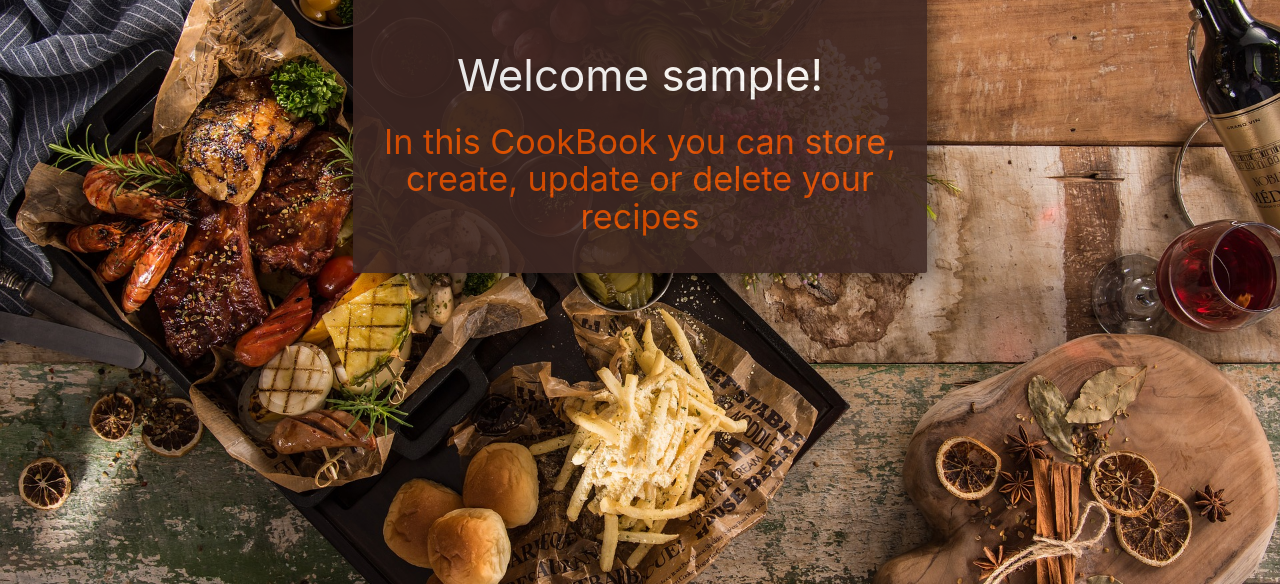
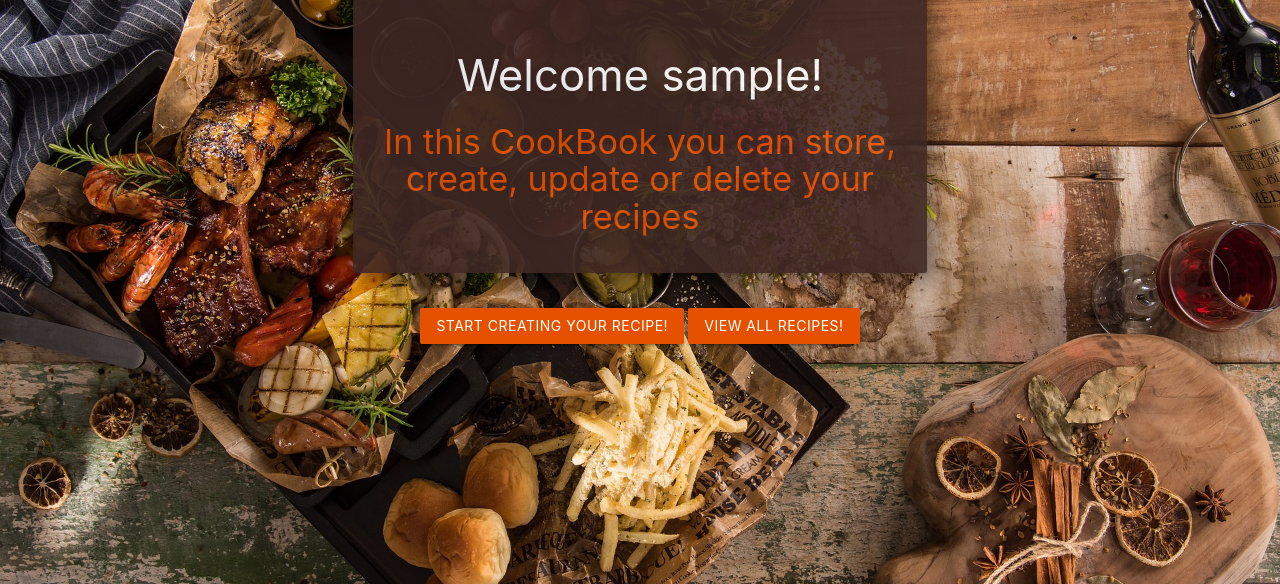
Before and after one commit to Diolg/cook-book, a Flask app: page /mypage/1 in a window 1280 px wide. Shown: the part 93-677 px from the top of the page. Run offline with Flask 2, Linux system fonts and the light colour scheme; the visitor is signed in with stand-in values (Sample User, id 1); a database or web service that is not in the repository returns one stand-in record (values such as "Sample title"); some libraries are stand-ins or nearby versions.

Commit message:
Add button to view all recipes from mypage.html

```diff
--- a/static/css/style.css
+++ b/static/css/style.css
@@ -81,3 +81,7 @@
 .reset a {
     color: #fff;
 }
+
+input, textarea {
+    color: #fff;
+}
--- a/static/js/script.js
+++ b/static/js/script.js
@@ -1,6 +1,6 @@
  $(document).ready(function(){
     $('.sidenav').sidenav();
-    $('.sidenav').sidenav();
+    $(".collapsible").collapsible();
     $('.modal').modal();
     $("select").formSelect();
   });
--- a/templates/base.html
+++ b/templates/base.html
@@ -47,9 +47,11 @@
             <li><a href="{{ url_for('mypage', username=session['user']) }}">My Page</a></li>
             <li><a href="{{ url_for('add_recipe') }}">New recipe</a></li>
 
+            {% if session.user|lower == "admin"|lower%}
             <li><a href="{{ url_for('get_categories') }}">Manage categories</a></li>
+            {% endif %}
 
-             {% else %}
+            {% else %}
             <li><a href="{{ url_for('signup') }}">Sign Up</a></li>
             <li><a href="{{ url_for('signin') }}">Sign In</a></li>
             {% endif %}
--- a/templates/mypage.html
+++ b/templates/mypage.html
@@ -14,6 +14,17 @@
         </div>
     </div>
 
+    <div class="row add_recipe">
+        <div class="col s12 center-align">
+            <a href="{{ url_for('add_recipe') }}" class="btn waves-light orange darken-4">
+                Start creating your Recipe!
+            </a>
+            <a href="{{ url_for('get_recipes') }}" class="btn waves-light orange darken-4">
+               View all Recipes!
+            </a>
+        </div>
+    </div>
+
 
 
 {% endblock %}
```
